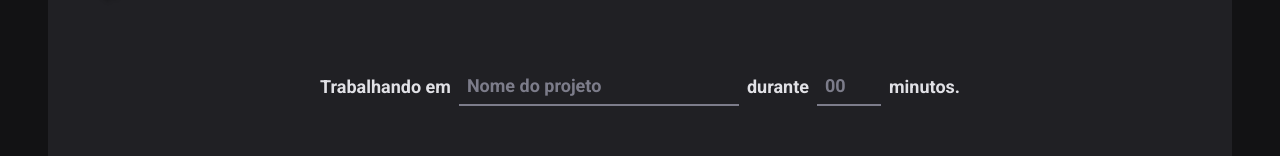
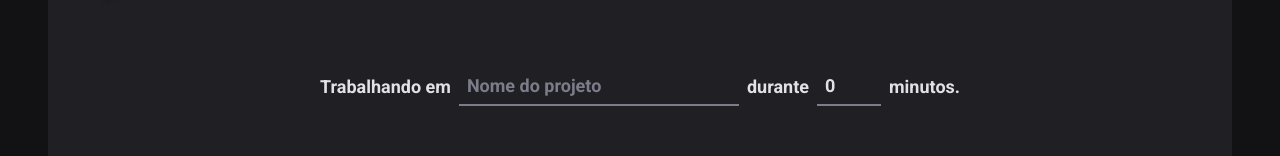
Before and after one commit to patriciaszbr/manager-task-flow, a React (Vite) app: page / in a window 1280 px wide. Shown: the part 158-314 px from the top of the page. Built offline with nearby package versions, Linux system fonts and the light colour scheme.

Commit message:
TypeScript no formulário

```diff
--- a/src/pages/Home/index.tsx
+++ b/src/pages/Home/index.tsx
@@ -13,17 +13,23 @@
   TaskInput,
 } from "./styles";
 
-const newCycleFormValidationSchemma = zod.object({
+const newCycleFormValidationSchema = zod.object({
   task: zod.string().min(1, "Informe a tarefa"),
-  MinutesAmount: zod
+  minutesAmount: zod
     .number()
     .min(5, "O ciclo precisa ser de no min. 05 minutos")
     .max(60, "O ciclo precisa ser de no max. 60 minutos"),
 });
 
+type NewCycleFormData = zod.infer<typeof newCycleFormValidationSchema>;
+
 export function Home() {
-  const { register, handleSubmit, watch, formState } = useForm({
-    resolver: zodResolver(newCycleFormValidationSchemma),
+  const { register, handleSubmit, watch } = useForm<NewCycleFormData>({
+    resolver: zodResolver(newCycleFormValidationSchema),
+    defaultValues: {
+      task: "",
+      minutesAmount: 0,
+    },
   });
 
   function handleCreateNewCycle(data: any) {
```
